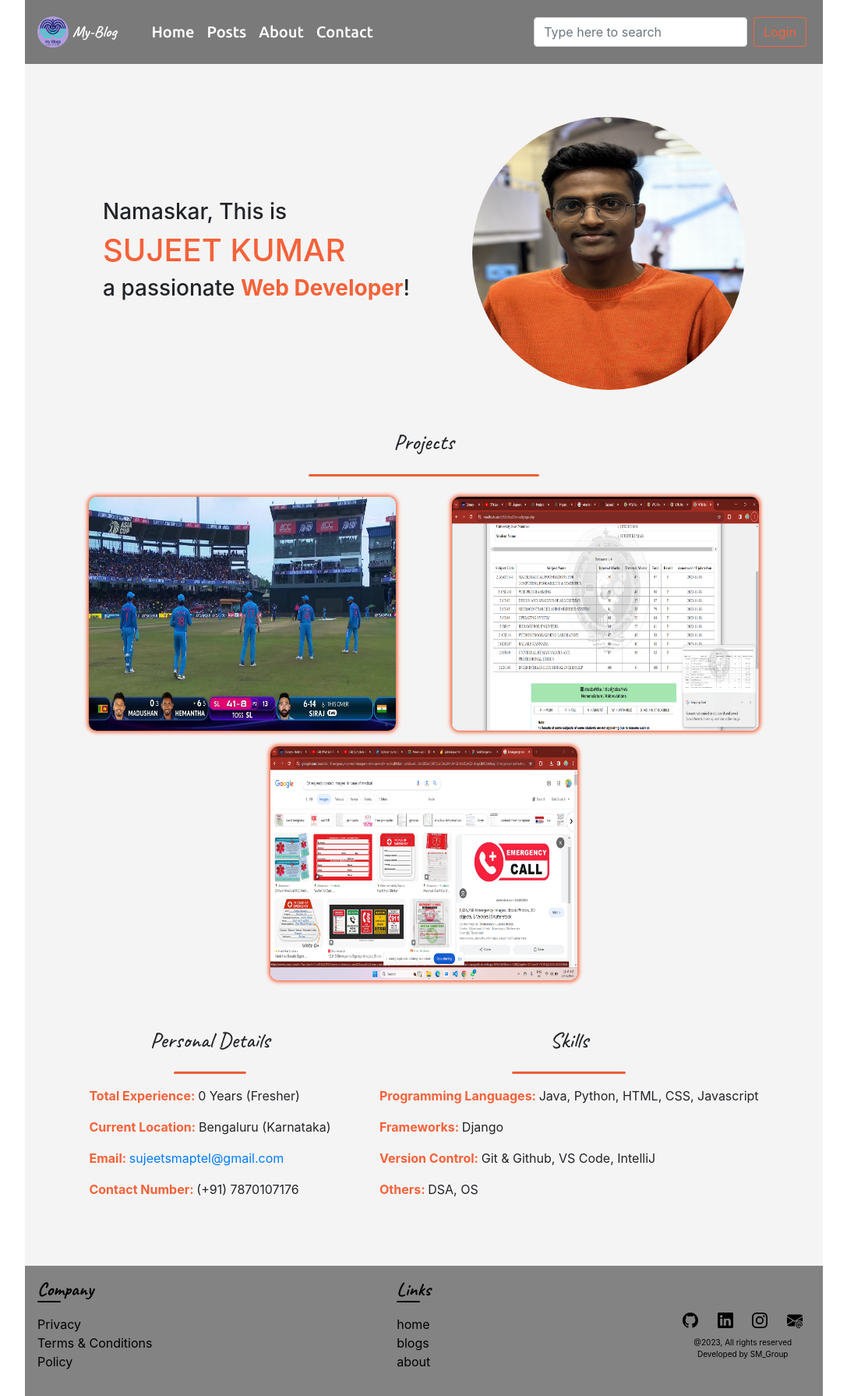
After one commit to Sujeet2003/Blog, a Django app: page /about-me/ in a window 1280 px wide. The commit adds this page. Shown: the whole page at 78% size, without its empty margins (96-1183 px from the left). Run offline with Django 4.2, Linux system fonts and the light colour scheme; data comes from the database, SQL or seed files in the repository; both versions use the stored data as it was after the commit.

Commit message:
completion_of_about_page

```diff
--- a/base/admin.py
+++ b/base/admin.py
@@ -1,7 +1,10 @@
 from django.contrib import admin
-from .models import facts, posts, logginedUser
+from .models import facts, posts, logginedUser, projectItems, personalDetails, personalSkills
 
 # Register your models here.
 admin.site.register(facts)
 admin.site.register(posts)
 admin.site.register(logginedUser)
+admin.site.register(projectItems)
+admin.site.register(personalDetails)
+admin.site.register(personalSkills)
--- a/base/models.py
+++ b/base/models.py
@@ -30,3 +30,32 @@ class logginedUser(models.Model):
 
     def __str__(self):
         return str(self.user)
+
+
+class projectItems(models.Model):
+    project_title = models.CharField(max_length=30)
+    project_description = models.TextField()
+    project_poster = models.ImageField(upload_to='images/')
+    project_link = models.URLField(max_length=100, null=True, blank=True)
+
+    def __str__(self):
+        return str(self.project_title)
+
+class personalDetails(models.Model):
+    total_experience = models.IntegerField()
+    current_location = models.CharField(max_length=100)
+    email = models.EmailField()
+    phone = models.BigIntegerField()
+    languages = models.CharField(max_length=50)
+
+    def __str__(self):
+        return str(self.current_location)
+
+class personalSkills(models.Model):
+    languages = models.CharField(max_length=100)
+    frameworks = models.CharField(max_length=500)
+    versionControl = models.CharField(max_length=200)
+    others = models.CharField(max_length=100)
+
+    def __str__(self):
+        return str(self.others)
--- a/base/urls.py
+++ b/base/urls.py
@@ -20,5 +20,6 @@ urlpatterns = [
     path('all-posts/update-comments/<str:pk>/', views.updateComments, name="updateComments"),
     path('all-posts/delete-comments/<str:pk>/', views.deleteComments, name="deleteComments"),
     path('all-posts/ask-your-query/', views.askQuery, name="askQuery"),
+    path('about-me/', views.about, name="about"),
 ]
 urlpatterns += static(settings.MEDIA_URL, document_root=settings.MEDIA_ROOT)
--- a/base/views.py
+++ b/base/views.py
@@ -1,6 +1,6 @@
 from django.shortcuts import render, redirect
 from django.http import HttpResponseRedirect, HttpResponseNotFound
-from .models import facts, posts, logginedUser
+from .models import facts, posts, logginedUser, projectItems, personalDetails, personalSkills
 from django.contrib import messages
 from .forms import updateFact, updatePost, updateUserComments
 from django.contrib.auth.models import User
@@ -20,6 +20,7 @@ def home(request):
         Posts = posts.objects.all().order_by('-post_created').filter()[0:3]
 
     Facts = facts.objects.all().filter()[0:3]
+
     context = {
         'message': message,
         'facts': Facts,
@@ -217,3 +218,14 @@ def deleteComments(request, pk):
         return redirect('post')
     else:
         return render(request, 'delete.html', {'name': name})
+
+def about(request):
+    projects = projectItems.objects.all()
+    details = personalDetails.objects.get()
+    skills = personalSkills.objects.get()
+    context = {
+        'projects': projects,
+        'details': details,
+        'skills': skills,
+    }
+    return render(request, 'about.html', context)
--- a/static/css/style.css
+++ b/static/css/style.css
@@ -35,6 +35,7 @@ hr {
     height: 2px;
     background-color: var(--orange-color);
     width: 30%;
+    border-radius: 20px;
 }
 
 .main-navbar {
@@ -332,6 +333,8 @@ footer .footer-rights p {
     min-height: 100vh;
     padding: 20px;
     padding-top: 100px;
+    background-color: rgb(245, 244, 244);
+
 }
 
 .fact-form {
@@ -445,7 +448,7 @@ textarea {
     color: rgb(133, 133, 255) !important;
 }
 
-.card-deck{
+.card-deck {
     width: 33%;
 }
 
@@ -453,26 +456,32 @@ textarea {
     body {
         width: 100%;
     }
+
     .main-navbar {
         width: 100%;
     }
-    .card-deck{
+
+    .card-deck {
         width: auto;
     }
 }
-@media(max-width: 600px){
-    .post-container{
+
+@media(max-width: 600px) {
+    .post-container {
         grid-template-columns: none;
     }
 }
-.display-fact{
+
+.display-fact {
     width: 100% !important;
     margin: 0;
 }
-.delete p{
+
+.delete p {
     font-size: 20px;
 }
-.delete a{
+
+.delete a {
     margin-bottom: 20px;
     font-size: 18px;
     padding: 5px;
@@ -483,58 +492,201 @@ textarea {
     width: 100%;
     display: inline-block;
     text-align: center;
-    background-color: rgb(240, 240, 240);;
+    background-color: rgb(240, 240, 240);
+    ;
 }
-.post-activity{
+
+.post-activity {
     margin-top: 50px;
 }
-.activity-container{
+
+.activity-container {
     border-left: 2px solid var(--orange-color);
     border-right: 2px solid var(--orange-color);
     border-top: 2px solid var(--orange-color);
 }
-.user-comments{
+
+.user-comments {
     border-bottom: 2px solid var(--orange-color);
 }
-.user-comments p{
+
+.user-comments p {
     margin-bottom: 0 !important;
 }
-.user-comments p:nth-child(2){
+
+.user-comments p:nth-child(2) {
     margin-bottom: 10px !important;
 }
-.user-comments .user-name{
+
+.user-comments .user-name {
     font-size: 20px;
 }
-.user-comments .user-name a:hover{
+
+.user-comments .user-name a:hover {
     color: var(--orange-color);
 }
-.query-section{
+
+.query-section {
     margin: 10px 0;
     border-bottom: 2px solid var(--orange-color);
 }
-.query-section form input{
+
+.query-section form input {
     outline: none;
     width: 50%;
     border: none;
     box-shadow: 0 0 2px 2px var(--orange-color);
     padding: 5px;
 }
-.query-section form input[type='submit']{
+
+.query-section form input[type='submit'] {
     margin-left: 10px;
     width: 10%;
     color: var(--orange-color);
     transition: .3s;
 }
-.query-section form input[type='submit']:hover{
+
+.query-section form input[type='submit']:hover {
     color: #fff;
     background-color: var(--orange-color);
 }
-@media(max-width: 500px){
-    .query-section form input[type='submit']{
+
+@media(max-width: 500px) {
+    .query-section form input[type='submit'] {
         width: 20%;
     }
 }
 
-.user-subcontainer{
+.user-subcontainer {
     padding: 20px 10px;
 }
+
+.about-section {
+    display: flex;
+    align-items: center;
+    justify-content: space-evenly;
+    margin: 50px 0;
+}
+
+@media(max-width: 800px) {
+    .about-section {
+        margin: 0;
+        flex-direction: column;
+    }
+
+    .about-section .first-part {
+        text-align: center;
+        margin-bottom: 20px;
+    }
+}
+
+.about-section .first-part h1,
+strong {
+    color: var(--orange-color);
+}
+
+.about-section img {
+    width: 350px;
+    height: 350px;
+    border-radius: 50%;
+}
+
+@media(max-width: 400px) {
+    .about-section img {
+        width: 250px;
+        height: 250px;
+    }
+}
+
+
+
+.project-section {
+    margin: 15px 0;
+}
+
+.project-section .project-container {
+    display: flex;
+    justify-content: space-evenly;
+    flex-wrap: wrap;
+}
+
+.project-section .project {
+    position: relative;
+    margin: 10px;
+    border-radius: 10px;
+    box-shadow: 0 0 5px 2px var(--orange-color);
+    color: #fff;
+    width: 40%;
+    height: 300px;
+    overflow: hidden;
+    text-align: center;
+}
+.project-section .project img{
+    width: 100%;
+    height: 100%;
+    transition: .4s;
+}
+.project-section .project:hover img{
+    transform: scale(1.15);
+}
+.project .project-design{
+    padding: 0 20px;
+    position: absolute;
+    width: 100%;
+    height: 100%;
+    transform: translateY(100%);
+    background: linear-gradient(rgba(0, 0, 0, 0.2), #2F4858);
+    bottom: 0;
+    transition: .4s;
+    display: flex;
+    flex-direction: column;
+    align-items: center;
+    justify-content: center;
+}
+.project:hover .project-design{
+    transform: translateY(0);
+}
+
+/* .project-section .project h3{
+    color: var(--orange-color);
+} */
+.project-section .project p{
+    text-align: justify !important;
+}
+.project-section .project button{
+    border-radius: 50%;
+    font-size: 30px;
+    border: 1px solid var(--orange-color);
+    box-shadow: 0 0 2px 2px var(--orange-color);
+    transition: .3s;
+}
+.project-section .project button a{
+    color: var(--orange-color);
+}
+.project-section .project button:hover {
+    background-color: var(--orange-color);
+}
+.project-section .project button:hover a{
+    color: #fff;
+}
+
+@media(max-width: 800px) {
+    .project-section .project-container {
+        flex-direction: column;
+    }
+
+    .project-section .project {
+        margin: 10px 0;
+        width: 100% !important;
+    }
+}
+.details{
+    display: flex;
+    justify-content: space-evenly;
+    margin: 50px 0;
+}
+@media(max-width: 800px){
+    .details{
+        flex-direction: column;
+    }
+}
--- /dev/null
+++ b/templates/about.html
@@ -0,0 +1,65 @@
+{% extends "base.html" %}
+{% load static %}
+{% block content %}
+<section class="main-section">
+    <div class="about-section">
+        <div class="first-part">
+            <h3>Namaskar, This is</h3>
+            <h1>SUJEET KUMAR</h1>
+            <h3>a passionate <strong>Web Developer</strong>!</h3>
+        </div>
+        <div>
+            <img src="{% static 'images/personal.jpeg' %}">
+        </div>
+    </div>
+    <div class="project-section">
+        <div>
+            <div class="main-heading">
+                <h3>Projects</h3>
+                <hr>
+            </div>
+            <div class="project-container">
+                {% for project in projects %}
+                <div class="project">
+                    <img src="{{project.project_poster.url}}" alt="poster not found">
+                    <div class="project-design">
+                        <h3>{{project.project_title}}</h3>
+                        <hr>
+                        <p>{{project.project_description}}</p>
+                        <button><a href="{{project.project_link}}" target="_blank"><i
+                                    class="bx bx-link-external"></i></a></button>
+                    </div>
+                </div>
+                {% endfor %}
+            </div>
+        </div>
+    </div>
+    <div class="details">
+        <div class="personal-details">
+            <div class="main-heading">
+                <h3>Personal Details</h3>
+                <hr>
+            </div>
+            <div>
+                <p><strong>Total Experience: </strong>{{details.total_experience}} Years (Fresher)</p>
+                <p><strong>Current Location: </strong>{{details.current_location}}</p>
+                <p><strong>Email: </strong><a href="">{{details.email}}</a></p>
+                <p><strong>Contact Number: </strong>(+91) {{details.phone}}</p>
+                <!-- <p><strong>Languages: </strong>{{details.languages}}</p> -->
+            </div>
+        </div>
+        <div class="skills">
+            <div class="main-heading">
+                <h3>Skills</h3>
+                <hr>
+            </div>
+            <div>
+                <p><strong>Programming Languages: </strong>{{skills.languages}}</p>
+                <p><strong>Frameworks: </strong>{{skills.frameworks}}</p>
+                <p><strong>Version Control: </strong>{{skills.versionControl}}</p>
+                <p><strong>Others: </strong>{{skills.others}}</p>
+            </div>
+        </div>
+    </div>
+</section>
+{% endblock %}
--- a/templates/base.html
+++ b/templates/base.html
@@ -6,6 +6,9 @@
     <!-- Required meta tags -->
     <meta charset="utf-8">
     <meta name="viewport" content="width=device-width, initial-scale=1, shrink-to-fit=no">
+
+    <!-- Icon-Link which has been used in carousel -->
+    <link href='https://unpkg.com/boxicons@2.1.4/css/boxicons.min.css' rel='stylesheet'>
 
     <!-- Bootstrap CSS -->
     <link rel="stylesheet" href="https://cdn.jsdelivr.net/npm/bootstrap@4.4.1/dist/css/bootstrap.min.css"
@@ -39,7 +42,7 @@
                     <a class="nav-link" href="{% url 'post' %}">Posts</a>
                 </li>
                 <li class="nav-item">
-                    <a class="nav-link" href="#">About</a>
+                    <a class="nav-link" href="{% url 'about' %}">About</a>
                 </li>
                 <li class="nav-item">
                     <a class="nav-link" href="#">Contact</a>
```
Also changed, not shown: templates/home.html (+6 -3 lines), base/migrations/0008_aboutme_alter_posts_post_image.py (added), base/migrations/0009_remove_aboutme_dob_remove_aboutme_gender_and_more.py (added), base/migrations/0010_projectitems.py (added), base/migrations/0011_projectitems_project_poster.py (added), base/migrations/0012_delete_aboutme.py (added), base/migrations/0013_details_skills.py (added), base/migrations/0014_rename_details_personaldetails_and_more.py (added), db.sqlite3, media/images/2023-09-17_7_HjBNDrs.png (added), media/images/2023-11-03_xIF4dpU.png (added), media/images/Screenshot_2.png (added), static/images/personal.jpeg (added).
